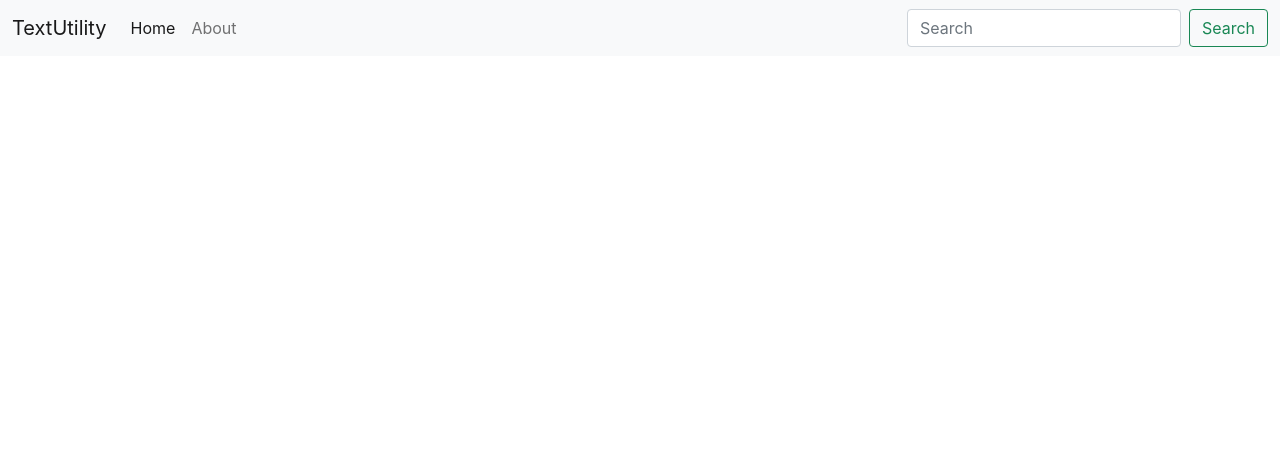
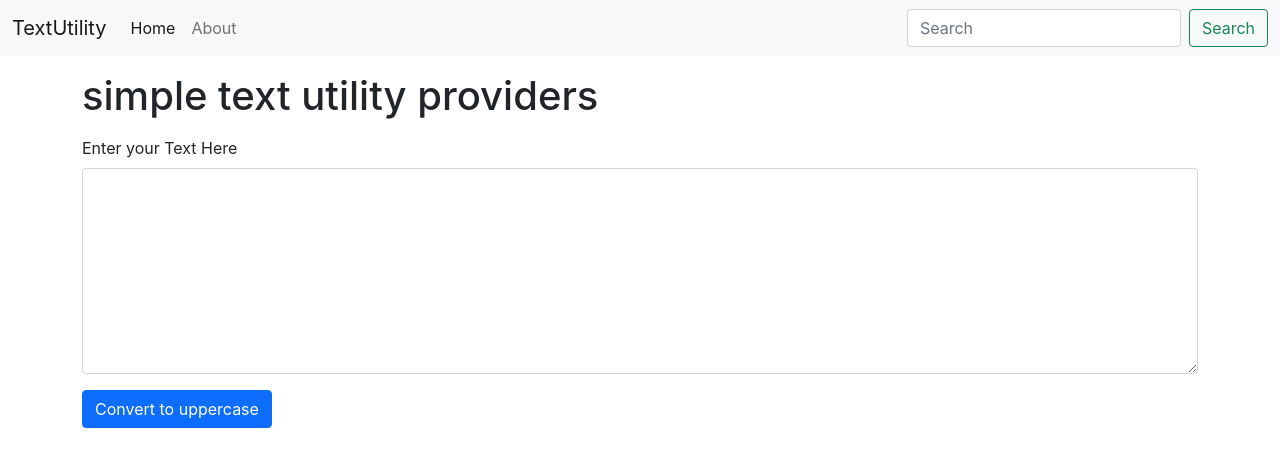
Before and after one commit to rsrayyan/react-learn-first-app, a React (Create React App) app: page / in a window 1280 px wide. Shown: the top 466 px of the page. Built offline with nearby package versions, Linux system fonts and the light colour scheme.

Commit message:
video no 7 time 15:11 click event states is reaming

```diff
--- a/src/App.js
+++ b/src/App.js
@@ -1,6 +1,7 @@
 import logo from './logo.svg';
 import './App.css';
 import Navbar from './components/Navbar';
+import TextForms from './components/TextForms';
 
 let name="rayyan";
 let navbarTitle="TextUtility"
@@ -28,6 +29,7 @@ function App() {
     // </>
     <>
     <Navbar title={navbarTitle}></Navbar>
+    <TextForms textBoxHeading="simple text utility providers"></TextForms>
     </>
 
   );
--- /dev/null
+++ b/src/components/TextForms.js
@@ -0,0 +1,21 @@
+import React from 'react'
+import PropTypes from 'prop-types'
+
+
+export default function TextForms(props) {
+    let handleUpperCaseClick = () =>{
+        console.log("uppercase btn was clicked")
+    }
+    return (
+        <div>
+          <div className="container mt-3">
+            <h1 className="mb-3">{props.textBoxHeading}</h1>
+            <div className="mb-3">
+              <label htmlFor="myTextBox" className="form-label">Enter your Text Here</label>
+              <textarea className="form-control" id="myTextBox" rows="8"></textarea>
+            </div>
+            <button className="btn btn-primary" onClick={handleUpperCaseClick}>Convert to uppercase</button>
+         </div>
+        </div>
+    )
+}
```
